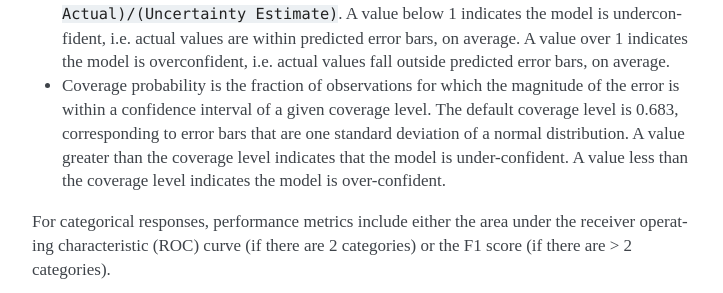
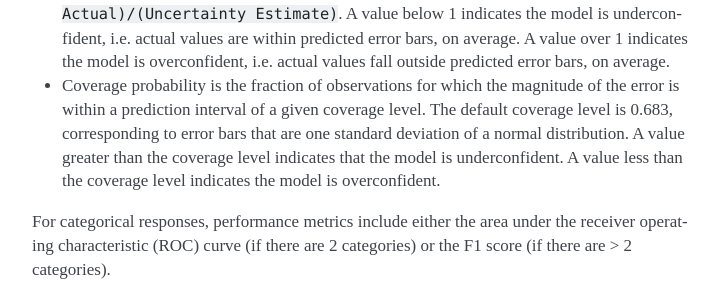
Before and after one commit to CitrineInformatics/citrine-python, a Sphinx documentation site: the page built from docs/source/workflows/performance_workflows.rst, in a window 1280 px wide and 900 px high, scrolled down 1617 px. Shown: the part 184-477 px from the top of the window, without its empty margins (388-1111 px from the left). Built offline with Sphinx 7.4.7, drawn with Linux system fonts in a browser that asks for light colours; pages that are not in the unit, such as notebooks, are missing from menus.

Commit message:
Implement suggestions from code review.

```diff
--- a/docs/source/workflows/performance_workflows.rst
+++ b/docs/source/workflows/performance_workflows.rst
@@ -73,10 +73,10 @@ For numeric responses, performance metrics include root mean squared error (RMSE
    Residuals are calculated using ``(Predicted - Actual)/(Uncertainty Estimate)``.
    A value below 1 indicates the model is underconfident, i.e. actual values are within predicted error bars, on average.
    A value over 1 indicates the model is overconfident, i.e. actual values fall outside predicted error bars, on average.
--  Coverage probability is the fraction of observations for which the magnitude of the error is within a confidence interval of a given coverage level.
+-  Coverage probability is the fraction of observations for which the magnitude of the error is within a prediction interval of a given coverage level.
    The default coverage level is 0.683, corresponding to error bars that are one standard deviation of a normal distribution.
-   A value greater than the coverage level indicates that the model is under-confident.
-   A value less than the coverage level indicates the model is over-confident.
+   A value greater than the coverage level indicates that the model is underconfident.
+   A value less than the coverage level indicates the model is overconfident.
 
 For categorical responses, performance metrics include either the area under the receiver operating characteristic (ROC) curve (if there are 2 categories) or the F1 score (if there are > 2 categories).
 
```
